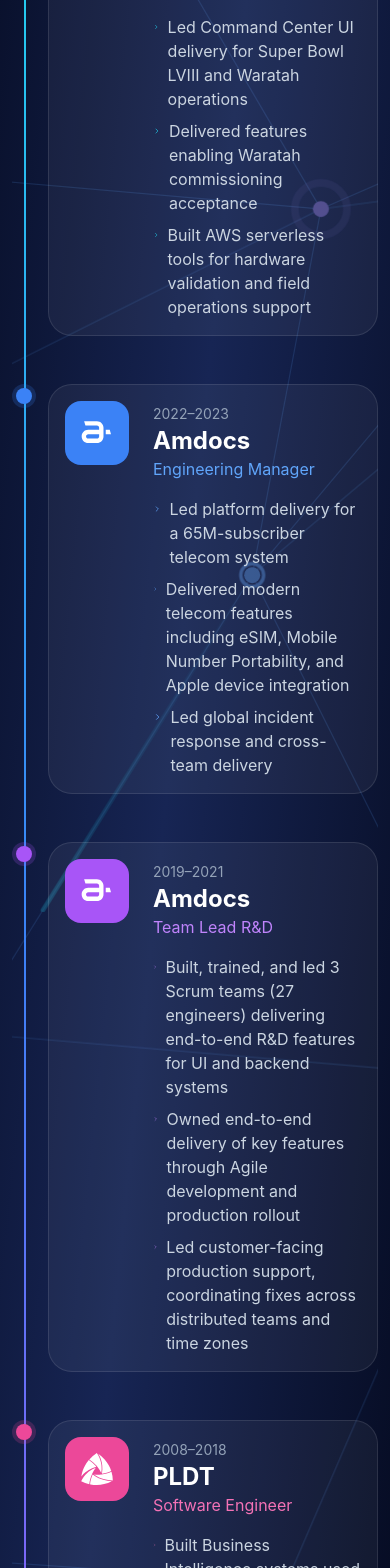
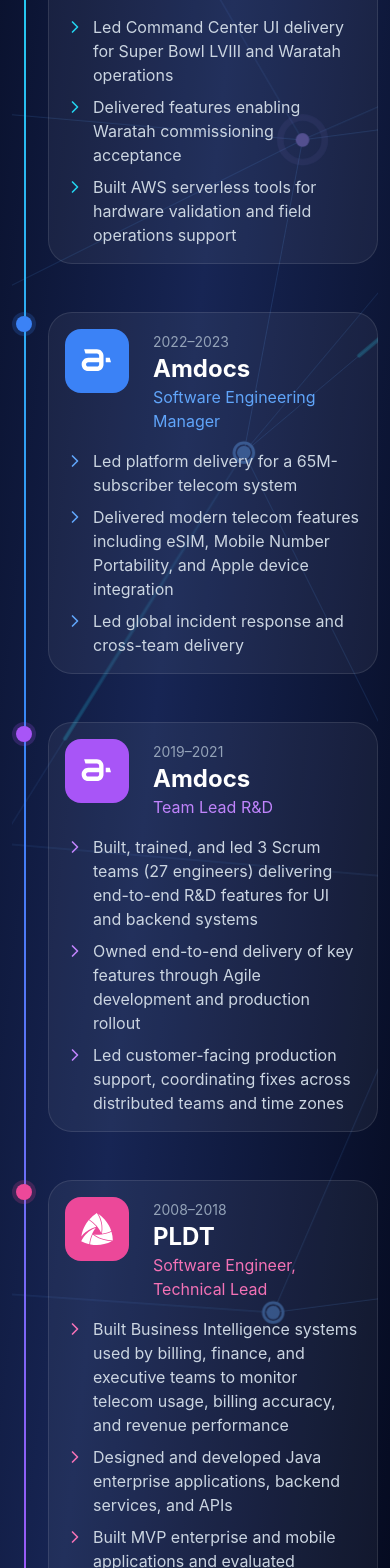
Before and after one commit to royjavelosa/digiport, a React (Vite) app: page / in a window 390 px wide. Shown: the part 1440-3008 px from the top of the page. Built offline with nearby package versions, Linux system fonts and the light colour scheme.

Commit message:
fix: improve journey mobile layout and chevron consistency
Move bullet lists below the logo+header row so they span full card width
on mobile. Add flex-shrink-0 to all ChevronRight icons to prevent SVG
squishing in flex containers.

```diff
--- a/src/App.jsx
+++ b/src/App.jsx
@@ -502,12 +502,12 @@
                     <div className="w-4 h-4 rounded-full bg-cyan-500 ring-4 ring-cyan-500/20 mt-1" />
                   </div>
                   <div className="flex-1 p-4 md:p-8 bg-white/5 border border-white/10 rounded-3xl hover:border-cyan-500/50 transition-colors">
-                    <div className="flex items-start gap-6">
+                    <div className="flex items-start gap-6 mb-4">
                       <div className="p-4 bg-cyan-500 rounded-2xl flex items-center justify-center">
                         <PowinIcon size={32} color="white" />
                       </div>
                       <div className="flex-1">
-                        <div className="flex justify-between items-start mb-4">
+                        <div className="flex justify-between items-start">
                           <div>
                             <span className="text-slate-400 text-sm">
                               2023–2025
@@ -520,19 +520,21 @@
                             </p>
                           </div>
                         </div>
+                      </div>
+                    </div>
                     <ul className="space-y-2 text-slate-300">
                       <li className="flex gap-2">
                         <ChevronRight
                           size={20}
-                              className="text-cyan-400 mt-0.5"
+                          className="text-cyan-400 mt-0.5 flex-shrink-0"
                         />
-                            Led Command Center UI delivery for Super Bowl LVIII
-                            and Waratah operations
+                        Led Command Center UI delivery for Super Bowl LVIII and
+                        Waratah operations
                       </li>
                       <li className="flex gap-2">
                         <ChevronRight
                           size={20}
-                              className="text-cyan-400 mt-0.5"
+                          className="text-cyan-400 mt-0.5 flex-shrink-0"
                         />
                         Delivered features enabling Waratah commissioning
                         acceptance
@@ -540,14 +542,12 @@
                       <li className="flex gap-2">
                         <ChevronRight
                           size={20}
-                              className="text-cyan-400 mt-0.5"
+                          className="text-cyan-400 mt-0.5 flex-shrink-0"
                         />
-                            Built AWS serverless tools for hardware validation
-                            and field operations support
+                        Built AWS serverless tools for hardware validation and
+                        field operations support
                       </li>
                     </ul>
-                      </div>
-                    </div>
                   </div>
                 </div>
 
@@ -557,12 +557,12 @@
                     <div className="w-4 h-4 rounded-full bg-blue-500 ring-4 ring-blue-500/20 mt-1" />
                   </div>
                   <div className="flex-1 p-4 md:p-8 bg-white/5 border border-white/10 rounded-3xl hover:border-blue-500/50 transition-colors">
-                    <div className="flex items-start gap-6">
+                    <div className="flex items-start gap-6 mb-4">
                       <div className="p-4 bg-blue-500 rounded-2xl flex items-center justify-center">
                         <AmdocsIcon size={32} color="white" />
                       </div>
                       <div className="flex-1">
-                        <div className="flex justify-between items-start mb-4">
+                        <div className="flex justify-between items-start">
                           <div>
                             <span className="text-slate-400 text-sm">
                               2022–2023
@@ -570,14 +570,18 @@
                             <h3 className="text-2xl font-bold text-white">
                               Amdocs
                             </h3>
-                            <p className="text-blue-400">Engineering Manager</p>
+                            <p className="text-blue-400">
+                              Software Engineering Manager
+                            </p>
+                          </div>
+                        </div>
                       </div>
                     </div>
                     <ul className="space-y-2 text-slate-300">
                       <li className="flex gap-2">
                         <ChevronRight
                           size={20}
-                              className="text-blue-400 mt-0.5"
+                          className="text-blue-400 mt-0.5 flex-shrink-0"
                         />
                         Led platform delivery for a 65M-subscriber telecom
                         system
@@ -585,22 +589,19 @@
                       <li className="flex gap-2">
                         <ChevronRight
                           size={20}
-                              className="text-blue-400 mt-0.5"
+                          className="text-blue-400 mt-0.5 flex-shrink-0"
                         />
-                            Delivered modern telecom features including eSIM,
-                            Mobile Number Portability, and Apple device
-                            integration
+                        Delivered modern telecom features including eSIM, Mobile
+                        Number Portability, and Apple device integration
                       </li>
                       <li className="flex gap-2">
                         <ChevronRight
                           size={20}
-                              className="text-blue-400 mt-0.5"
+                          className="text-blue-400 mt-0.5 flex-shrink-0"
                         />
                         Led global incident response and cross-team delivery
                       </li>
                     </ul>
-                      </div>
-                    </div>
                   </div>
                 </div>
 
@@ -610,12 +611,12 @@
                     <div className="w-4 h-4 rounded-full bg-purple-500 ring-4 ring-purple-500/20 mt-1" />
                   </div>
                   <div className="flex-1 p-4 md:p-8 bg-white/5 border border-white/10 rounded-3xl hover:border-purple-500/50 transition-colors">
-                    <div className="flex items-start gap-6">
+                    <div className="flex items-start gap-6 mb-4">
                       <div className="p-4 bg-purple-500 rounded-2xl flex items-center justify-center">
                         <AmdocsIcon size={32} color="white" />
                       </div>
                       <div className="flex-1">
-                        <div className="flex justify-between items-start mb-4">
+                        <div className="flex justify-between items-start">
                           <div>
                             <span className="text-slate-400 text-sm">
                               2019–2021
@@ -626,35 +627,35 @@
                             <p className="text-purple-400">Team Lead R&amp;D</p>
                           </div>
                         </div>
+                      </div>
+                    </div>
                     <ul className="space-y-2 text-slate-300">
                       <li className="flex gap-2">
                         <ChevronRight
                           size={20}
-                              className="text-purple-400 mt-0.5"
+                          className="text-purple-400 mt-0.5 flex-shrink-0"
                         />
                         Built, trained, and led 3 Scrum teams (27 engineers)
-                            delivering end-to-end R&D features for UI and
-                            backend systems
+                        delivering end-to-end R&D features for UI and backend
+                        systems
                       </li>
                       <li className="flex gap-2">
                         <ChevronRight
                           size={20}
-                              className="text-purple-400 mt-0.5"
+                          className="text-purple-400 mt-0.5 flex-shrink-0"
                         />
-                            Owned end-to-end delivery of key features through
-                            Agile development and production rollout
+                        Owned end-to-end delivery of key features through Agile
+                        development and production rollout
                       </li>
                       <li className="flex gap-2">
                         <ChevronRight
                           size={20}
-                              className="text-purple-400 mt-0.5"
+                          className="text-purple-400 mt-0.5 flex-shrink-0"
                         />
                         Led customer-facing production support, coordinating
                         fixes across distributed teams and time zones
                       </li>
                     </ul>
-                      </div>
-                    </div>
                   </div>
                 </div>
 
@@ -664,12 +665,12 @@
                     <div className="w-4 h-4 rounded-full bg-pink-500 ring-4 ring-pink-500/20 mt-1" />
                   </div>
                   <div className="flex-1 p-4 md:p-8 bg-white/5 border border-white/10 rounded-3xl hover:border-pink-500/50 transition-colors">
-                    <div className="flex items-start gap-6">
+                    <div className="flex items-start gap-6 mb-4">
                       <div className="p-4 bg-pink-500 rounded-2xl flex items-center justify-center">
                         <PLDTIcon size={32} color="white" />
                       </div>
                       <div className="flex-1">
-                        <div className="flex justify-between items-start mb-4">
+                        <div className="flex justify-between items-start">
                           <div>
                             <span className="text-slate-400 text-sm">
                               2008–2018
@@ -677,23 +678,27 @@
                             <h3 className="text-2xl font-bold text-white">
                               PLDT
                             </h3>
-                            <p className="text-pink-400">Software Engineer</p>
+                            <p className="text-pink-400">
+                              Software Engineer, Technical Lead
+                            </p>
+                          </div>
+                        </div>
                       </div>
                     </div>
                     <ul className="space-y-2 text-slate-300">
                       <li className="flex gap-2">
                         <ChevronRight
                           size={20}
-                              className="text-pink-400 mt-0.5"
+                          className="text-pink-400 mt-0.5 flex-shrink-0"
                         />
                         Built Business Intelligence systems used by billing,
-                            finance, and executive teams to monitor telecom
-                            usage, billing accuracy, and revenue performance
+                        finance, and executive teams to monitor telecom usage,
+                        billing accuracy, and revenue performance
                       </li>
                       <li className="flex gap-2">
                         <ChevronRight
                           size={20}
-                              className="text-pink-400 mt-0.5"
+                          className="text-pink-400 mt-0.5 flex-shrink-0"
                         />
                         Designed and developed Java enterprise applications,
                         backend services, and APIs
@@ -701,15 +706,12 @@
                       <li className="flex gap-2">
                         <ChevronRight
                           size={20}
-                              className="text-pink-400 mt-0.5"
+                          className="text-pink-400 mt-0.5 flex-shrink-0"
                         />
                         Built MVP enterprise and mobile applications and
-                            evaluated emerging technologies within an R&D
-                            initiative
+                        evaluated emerging technologies within an R&D initiative
                       </li>
                     </ul>
-                      </div>
-                    </div>
                   </div>
                 </div>
               </div>
```
Lines whose indentation alone changed are shown as unchanged.
